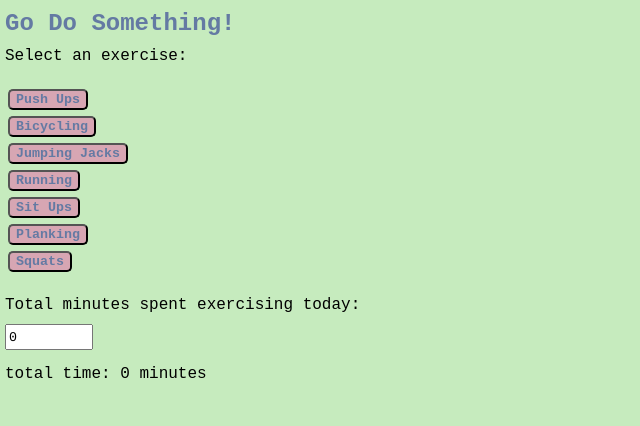
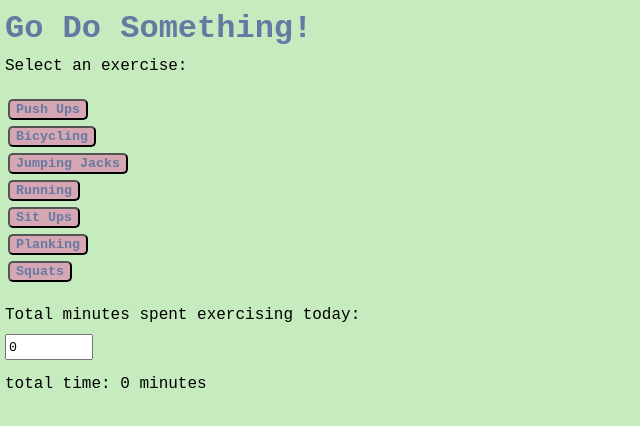
Before and after one commit to julianamacedo1/exercise-app, a React (Create React App) app: page / in a window 1280 px wide. Shown: the top 426 px of the page, without its empty margins (0-640 px from the left). Built offline with nearby package versions, Linux system fonts and the light colour scheme.

Commit message:
March 6, 2021 4:11 PM

```diff
--- a/src/App.css
+++ b/src/App.css
@@ -9,7 +9,7 @@ button {
   background-color: #D7A6B3;
   border-radius: 5px;
 }
-h2 {
+h1 {
   font-family: 'Courier New', Courier, monospace;
   margin: 10px 5px 5px 5px;
   color: #647AA3;
--- a/src/App.js
+++ b/src/App.js
@@ -49,7 +49,7 @@ class MenuScreen extends React.Component {
           : this.state.currentObjects
         screen = (
           <>
-            <h2>Go Do Something!</h2>
+            <h1>Go Do Something!</h1>
             <p>Select an exercise:</p>
             <ul style={{ "padding": "5px", "list-style-type": "none" }}>
               {filteredArray.map((obj, index) =>
```
